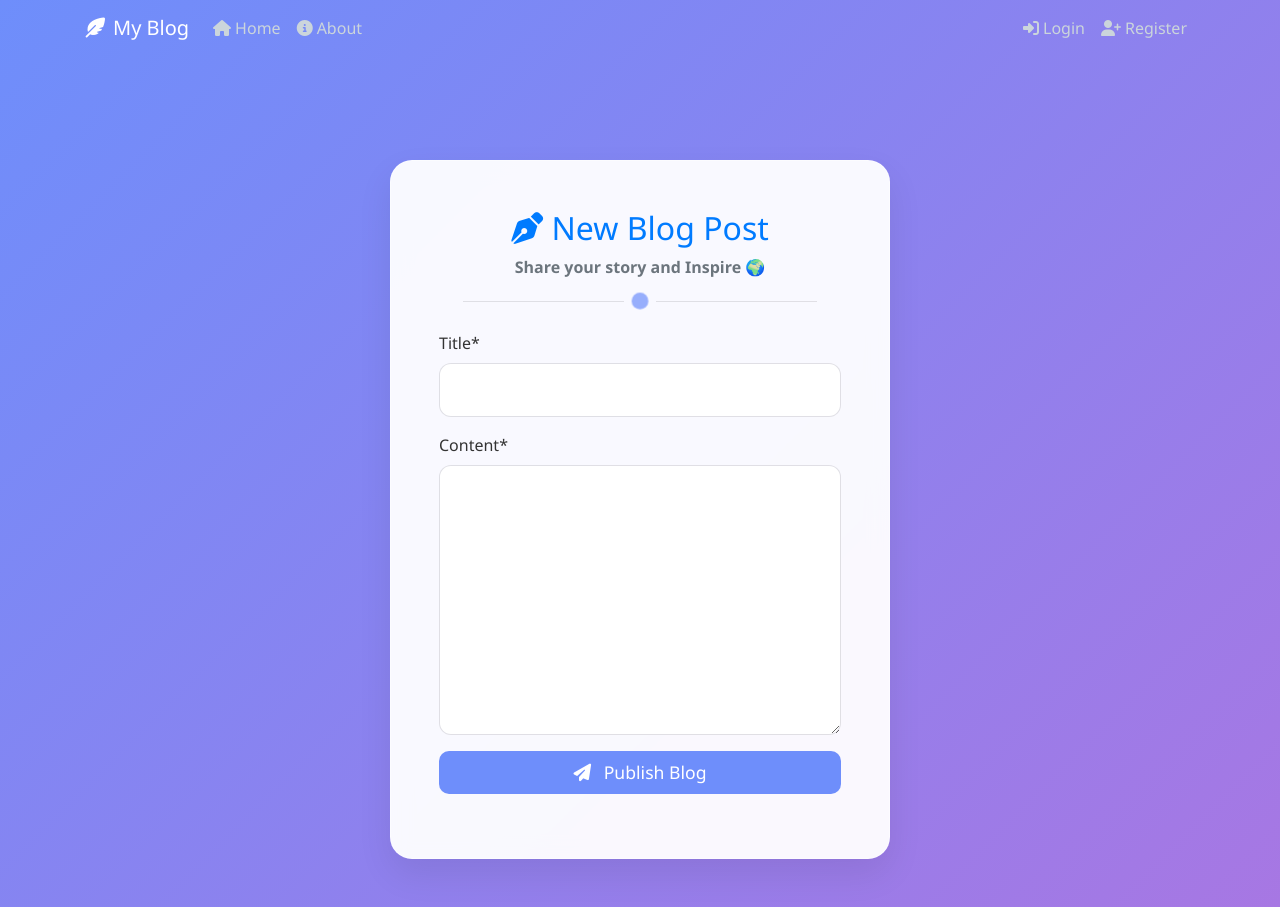
After one commit to Prajwal-Jagadeesh-Guliyavar/Blog-application, a Django app: page /post/new/ in a window 1280 px wide. The commit adds this page. Run offline with Django 5.2, Linux system fonts and the light colour scheme; some libraries are stand-ins or nearby versions.

Commit message:
to the previous commit created the post_form template to render the form for the creation of the post
try to apply the changes for the base template to change the navbar section

```diff
--- a/blog/templates/blog/base.html
+++ b/blog/templates/blog/base.html
@@ -9,6 +9,7 @@
     <!-- Bootstrap CSS -->
     <link rel="stylesheet" href="https://cdn.jsdelivr.net/npm/bootstrap@4.0.0/dist/css/bootstrap.min.css" integrity="sha384-Gn5384xqQ1aoWXA+058RXPxPg6fy4IWvTNh0E263XmFcJlSAwiGgFAW/dAiS6JXm" crossorigin="anonymous">
     <!-- Font Awesome -->
+    <link href="https://cdnjs.cloudflare.com/ajax/libs/font-awesome/5.15.3/css/all.min.css" rel="stylesheet">
     <link rel="stylesheet" href="https://cdnjs.cloudflare.com/ajax/libs/font-awesome/6.4.0/css/all.min.css">
     <link rel="stylesheet" type="text/css" href="{% static 'blog/main.css' %}">
 
@@ -20,25 +21,29 @@
 </head>
 <body>
     <header class="site-header">
-        <nav class="navbar navbar-expand-md navbar-dark bg-steel fixed-top">
+        <nav class="navbar navbar-expand-md navbar-dark fixed-top custom-navbar">
             <div class="container">
-                <a class="navbar-brand mr-4" href="{% url 'blog-home' %}">My Blog</a>
-                <button class="navbar-toggler" type="button" data-toggle="collapse" data-target="#navbarToggle" aria-controls="navbarToggle" aria-expanded="false" aria-label="Toggle navigation">
+                <a class="navbar-brand d-flex align-items-center" href="{% url 'blog-home' %}">
+                    <i class="fas fa-feather-alt mr-2"></i> My Blog
+                </a>
+                <button class="navbar-toggler" type="button" data-toggle="collapse" data-target="#navbarToggle"
+                        aria-controls="navbarToggle" aria-expanded="false" aria-label="Toggle navigation">
                     <span class="navbar-toggler-icon"></span>
                 </button>
+
                 <div class="collapse navbar-collapse" id="navbarToggle">
                     <div class="navbar-nav mr-auto">
-                        <a class="nav-item nav-link" href="{% url 'blog-home' %}">Home</a>
-                        <a class="nav-item nav-link" href="{% url 'blog-about' %}">About</a>
+                        <a class="nav-item nav-link" href="{% url 'blog-home' %}"><i class="fas fa-home mr-1"></i>Home</a>
+                        <a class="nav-item nav-link" href="{% url 'blog-about' %}"><i class="fas fa-info-circle mr-1"></i>About</a>
                     </div>
-                    <!-- Navbar Right Side -->
+
                     <div class="navbar-nav">
                         {% if user.is_authenticated %}
-                            <a class="nav-item nav-link" href="{% url 'profile' %}">Profile</a>
-                            <a class="nav-item nav-link" href="{% url 'logout' %}">Logout</a>
+                            <a class="nav-item nav-link" href="{% url 'profile' %}"><i class="fas fa-user-circle mr-1"></i>Profile</a>
+                            <a class="nav-item nav-link" href="{% url 'logout' %}"><i class="fas fa-sign-out-alt mr-1"></i>Logout</a>
                         {% else %}
-                            <a class="nav-item nav-link" href="{% url 'login' %}">Login</a>
-                            <a class="nav-item nav-link" href="{% url 'register' %}">Register</a>
+                            <a class="nav-item nav-link" href="{% url 'login' %}"><i class="fas fa-sign-in-alt mr-1"></i>Login</a>
+                            <a class="nav-item nav-link" href="{% url 'register' %}"><i class="fas fa-user-plus mr-1"></i>Register</a>
                         {% endif %}
                     </div>
                 </div>
--- /dev/null
+++ b/blog/templates/blog/post_form.html
@@ -0,0 +1,143 @@
+{% extends "blog/base.html" %}
+{% load crispy_forms_tags %}
+{% load static %}
+
+{% block content_layout %}
+<style>
+    body {
+        background: linear-gradient(135deg, #6e8efb, #a777e3);
+        font-family: 'Segoe UI', Tahoma, Geneva, Verdana, sans-serif;
+        min-height: 100vh;
+        display: flex;
+        align-items: center;
+    }
+
+    .container-wide {
+        width: 100%;
+        max-width: 1400px; /* Or any value you prefer */
+        margin: 0 auto;
+        padding: 0 20px;
+    }
+
+    .auth-card {
+        background: rgba(255, 255, 255, 0.95);
+        backdrop-filter: blur(10px);
+        border: 1px solid rgba(255, 255, 255, 0.4);
+        border-radius: 22px;
+        transition: transform 0.3s ease, box-shadow 0.3s ease;
+        box-shadow: 0 15px 35px rgba(0, 0, 0, 0.08);
+    }
+
+    .auth-card:hover {
+        transform: scale(1.01);
+        box-shadow: 0 20px 40px rgba(0, 0, 0, 0.12);
+    }
+
+    .divider {
+        display: flex;
+        align-items: center;
+        justify-content: center;
+    }
+
+    .divider .line {
+        height: 1px;
+        width: 40%;
+        background: rgba(0, 0, 0, 0.1);
+        margin: 0 10px;
+    }
+
+    .divider .circle {
+        width: 12px;
+        height: 12px;
+        background-color: #6e8efb;
+        border-radius: 50%;
+        animation: pulse 1.2s infinite;
+    }
+
+    @keyframes pulse {
+        0% { transform: scale(1); opacity: 1; }
+        50% { transform: scale(1.4); opacity: 0.7; }
+        100% { transform: scale(1); opacity: 1; }
+    }
+
+    .btn-submit {
+        transition: all 0.3s ease;
+        font-weight: 500;
+        font-size: 1.1rem;
+        background-color: #6e8efb;
+        border: none;
+        border-radius: 10px;
+        padding: 12px 24px;
+    }
+
+    .btn-submit:hover {
+        background-color: #5a7ce8;
+        transform: translateY(-2px);
+        box-shadow: 0 8px 16px rgba(0, 0, 0, 0.15);
+    }
+
+    .form-group input,
+    .form-group textarea,
+    .form-group select {
+        border-radius: 12px !important;
+        padding: 14px;
+        font-size: 1rem;
+        box-shadow: none !important;
+        transition: border-color 0.3s ease, box-shadow 0.3s ease;
+        border: 1px solid rgba(0, 0, 0, 0.1);
+    }
+
+    .form-group input:focus,
+    .form-group textarea:focus,
+    .form-group select:focus {
+        border-color: #6e8efb;
+        box-shadow: 0 0 0 0.2rem rgba(110, 142, 251, 0.25) !important;
+    }
+
+    .text-primary {
+        color: #6e8efb;
+    }
+
+    .font-bold {
+        font-weight: 600;
+    }
+
+    .py-5 {
+        padding-top: 3rem !important;
+        padding-bottom: 3rem !important;
+    }
+</style>
+
+<div class="container-wide py-5">
+    <div class="row justify-content-center">
+        <div class="col-12">
+            <div class="auth-card p-5 shadow-lg">
+                <div class="text-center mb-4">
+                    <h2 class="mb-2 text-primary">
+                        <i class="fas fa-pen-nib"></i> New Blog Post
+                    </h2>
+                    <p class="text-muted font-bold">Share your story and Inspire 🌍</p>
+                    <div class="divider mb-4">
+                        <span class="line"></span>
+                        <span class="circle"></span>
+                        <span class="line"></span>
+                    </div>
+                </div>
+
+                <form method="POST">
+                    {% csrf_token %}
+                    <div class="form-group">
+                        {{ form|crispy }}
+                    </div>
+
+                    <div class="form-group text-center">
+                        <button class="btn btn-primary btn-block py-2 mt-3 btn-submit" type="submit">
+                            <i class="fas fa-paper-plane mr-2"></i> Publish Blog
+                        </button>
+                    </div>
+                </form>
+            </div>
+        </div>
+    </div>
+</div>
+{% endblock %}
```
